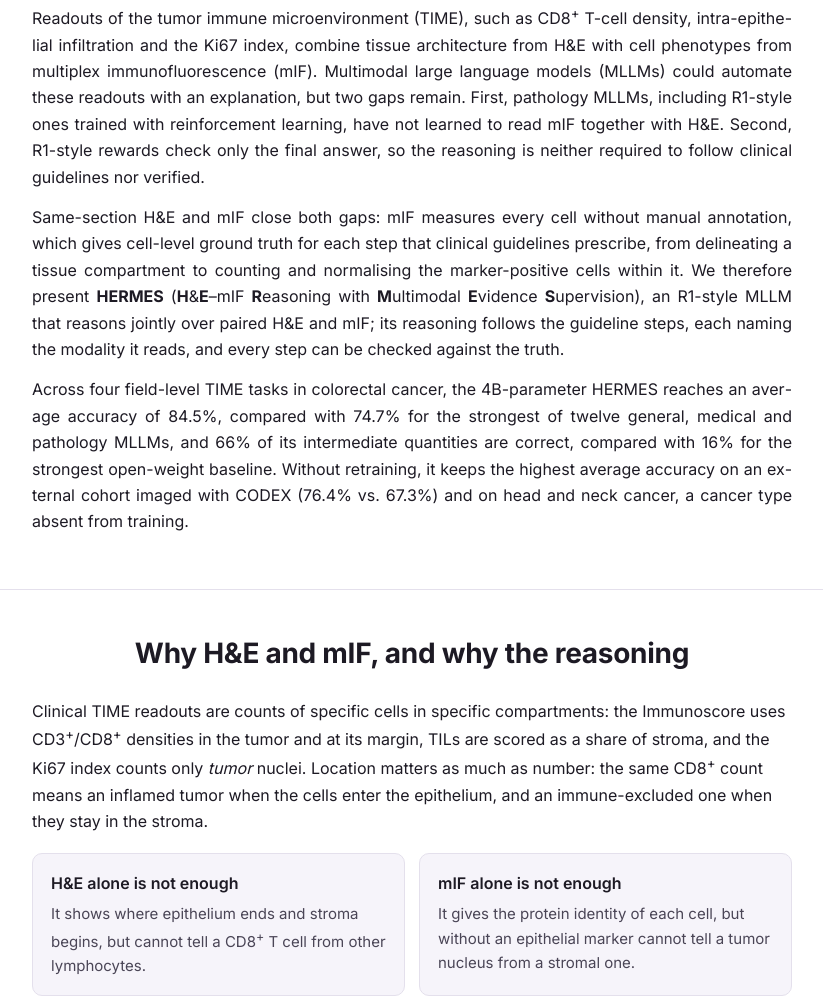
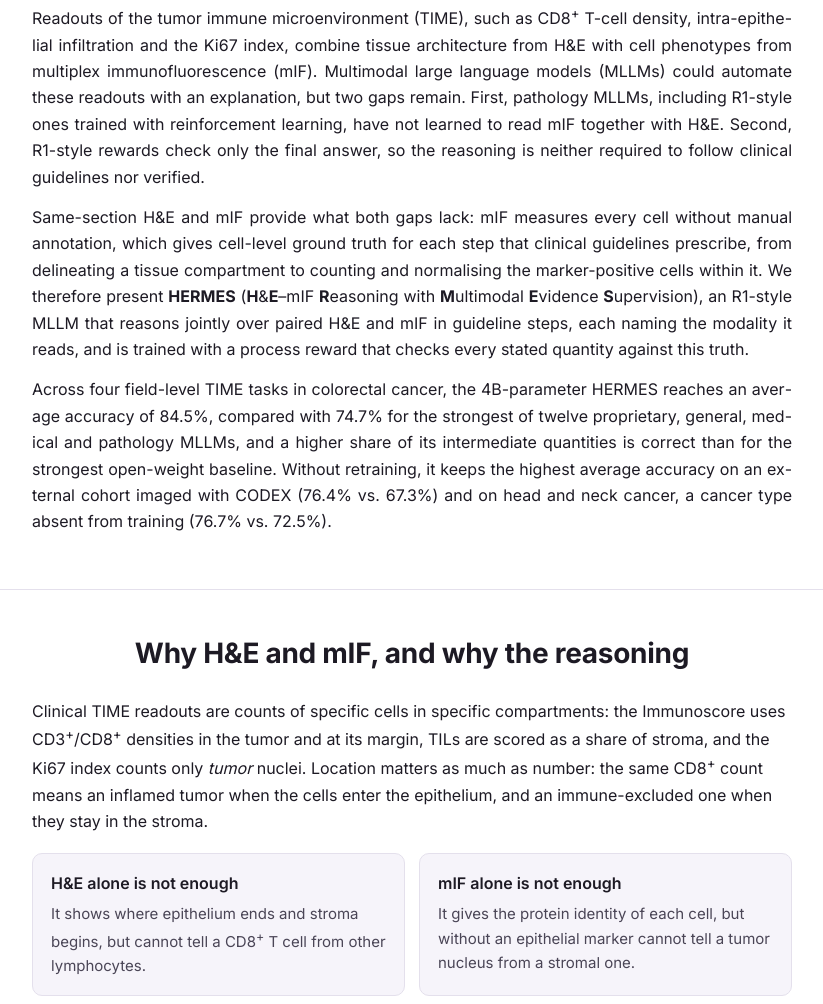
Before and after one commit to JayDuan123/HERMES, a plain HTML site: page index.html in a window 1280 px wide. Shown: the part 1015-2019 px from the top of the page, without its empty margins (228-1051 px from the left). Drawn offline with Linux system fonts and the light colour scheme.

Commit message:
Sync abstract with the paper
Co-Authored-By: Claude Opus 5.5 <noreply@anthropic.com>

```diff
--- a/index.html
+++ b/index.html
@@ -123,8 +123,8 @@ footer a{color:var(--muted)}
 <section class="abstract"><div class="narrow">
   <h2>Abstract</h2>
   <p>Readouts of the tumor immune microenvironment (TIME), such as CD8<sup>+</sup> T-cell density, intra-epithelial infiltration and the Ki67 index, combine tissue architecture from H&amp;E with cell phenotypes from multiplex immunofluorescence (mIF). Multimodal large language models (MLLMs) could automate these readouts with an explanation, but two gaps remain. First, pathology MLLMs, including R1-style ones trained with reinforcement learning, have not learned to read mIF together with H&amp;E. Second, R1-style rewards check only the final answer, so the reasoning is neither required to follow clinical guidelines nor verified.</p>
-  <p>Same-section H&amp;E and mIF close both gaps: mIF measures every cell without manual annotation, which gives cell-level ground truth for each step that clinical guidelines prescribe, from delineating a tissue compartment to counting and normalising the marker-positive cells within it. We therefore present <b>HERMES</b> (<b>H</b>&amp;<b>E</b>–mIF <b>R</b>easoning with <b>M</b>ultimodal <b>E</b>vidence <b>S</b>upervision), an R1-style MLLM that reasons jointly over paired H&amp;E and mIF; its reasoning follows the guideline steps, each naming the modality it reads, and every step can be checked against the truth.</p>
-  <p>Across four field-level TIME tasks in colorectal cancer, the 4B-parameter HERMES reaches an average accuracy of 84.5%, compared with 74.7% for the strongest of twelve general, medical and pathology MLLMs, and 66% of its intermediate quantities are correct, compared with 16% for the strongest open-weight baseline. Without retraining, it keeps the highest average accuracy on an external cohort imaged with CODEX (76.4% vs. 67.3%) and on head and neck cancer, a cancer type absent from training.</p>
+  <p>Same-section H&amp;E and mIF provide what both gaps lack: mIF measures every cell without manual annotation, which gives cell-level ground truth for each step that clinical guidelines prescribe, from delineating a tissue compartment to counting and normalising the marker-positive cells within it. We therefore present <b>HERMES</b> (<b>H</b>&amp;<b>E</b>–mIF <b>R</b>easoning with <b>M</b>ultimodal <b>E</b>vidence <b>S</b>upervision), an R1-style MLLM that reasons jointly over paired H&amp;E and mIF in guideline steps, each naming the modality it reads, and is trained with a process reward that checks every stated quantity against this truth.</p>
+  <p>Across four field-level TIME tasks in colorectal cancer, the 4B-parameter HERMES reaches an average accuracy of 84.5%, compared with 74.7% for the strongest of twelve proprietary, general, medical and pathology MLLMs, and a higher share of its intermediate quantities is correct than for the strongest open-weight baseline. Without retraining, it keeps the highest average accuracy on an external cohort imaged with CODEX (76.4% vs. 67.3%) and on head and neck cancer, a cancer type absent from training (76.7% vs. 72.5%).</p>
 </div></section>
 
 <section><div class="narrow">
```
